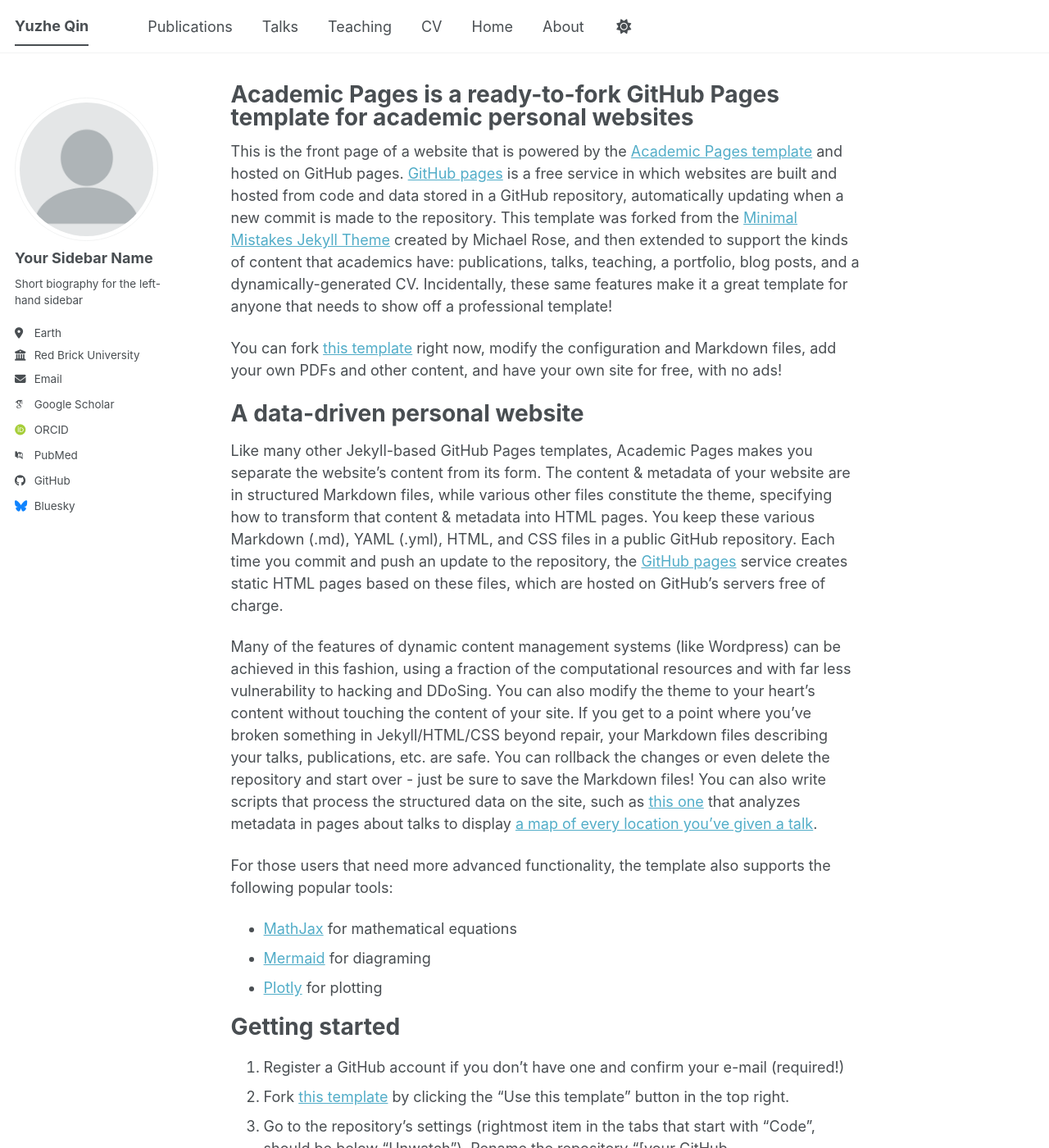
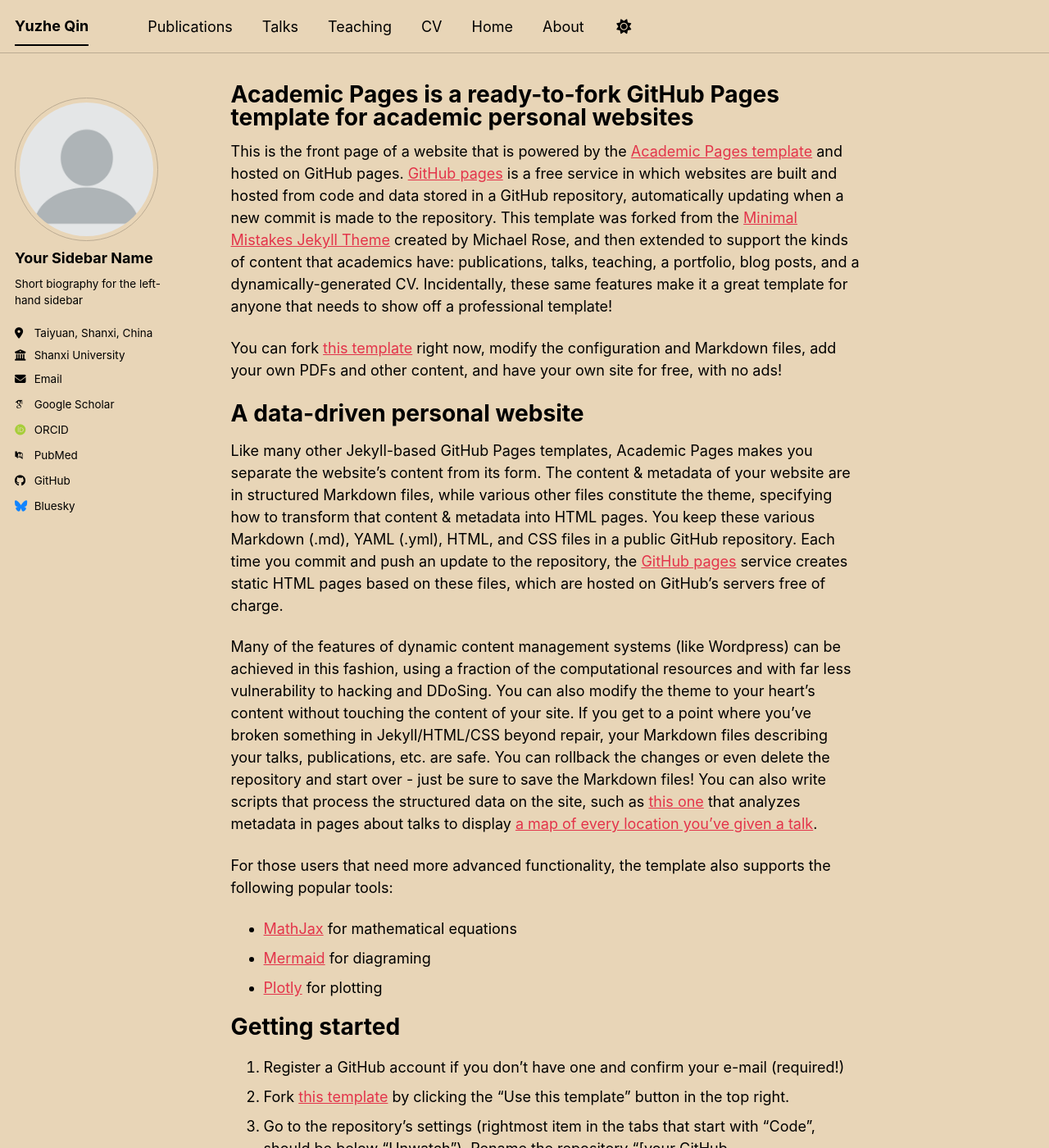
Before and after one commit to yzqinmath/yzqinmath.github.io, a Jekyll site: the page built from _pages/about.md, in a window 1280 px wide and 1400 px high. Shown: the whole window at 82% size. Built offline with Jekyll 4.4.1, drawn with Linux system fonts in a browser that asks for light colours; some web fonts are replaced; a script bundle is joined from its source files by our own code; library files that are not in the unit come from our copies.

Commit message:
Update site theme and personal information in config

```diff
--- a/_config.yml
+++ b/_config.yml
@@ -8,11 +8,11 @@
 
 # Basic Site Settings
 locale                   : "en-US"
-site_theme               : "default" # The available themes options are "default", "air", "sunrise", "mint", "dirt" and "contrast"
+site_theme               : "sunrise" # The available themes options are "default", "air", "sunrise", "mint", "dirt" and "contrast"
 title                    : "Yuzhe Qin"
 title_separator          : "-"
 name                     : &name "Yuzhe Qin"
-description              : &description "Your Name's academic portfolio"   # Update this with a general description of your site, this is the default if not overridden by a page
+description              : &description "Yuzhe's academic portfolio"   # Update this with a general description of your site, this is the default if not overridden by a page
 url                      : https://yzqinmath.github.io # The base hostname & protocol for your site e.g. "https://[your GitHub username].github.io",
                                                            # or if you already have some other page hosted on Github then use "https://[your GitHub username].github.io/[Your Repo Name]"
 baseurl                  : "" # the subpath of your site, e.g. "/blog"
@@ -25,12 +25,12 @@ author:
   # Biographic information
   avatar           : "profile.png"
   name             : "Your Sidebar Name"
-  pronouns         : # example: "she/her"
+  pronouns         : # example: "he/him"
   bio              : "Short biography for the left-hand sidebar"
-  location         : "Earth"
-  employer         : "Red Brick University"
+  location         : "Taiyuan, Shanxi, China"
+  employer         : "Shanxi University"
   uri              : # URL
-  email            : "none@example.org"
+  email            : "yzqin@sxu.edu.cn"
 
   # Academic websites
   academia         : # URL
```
